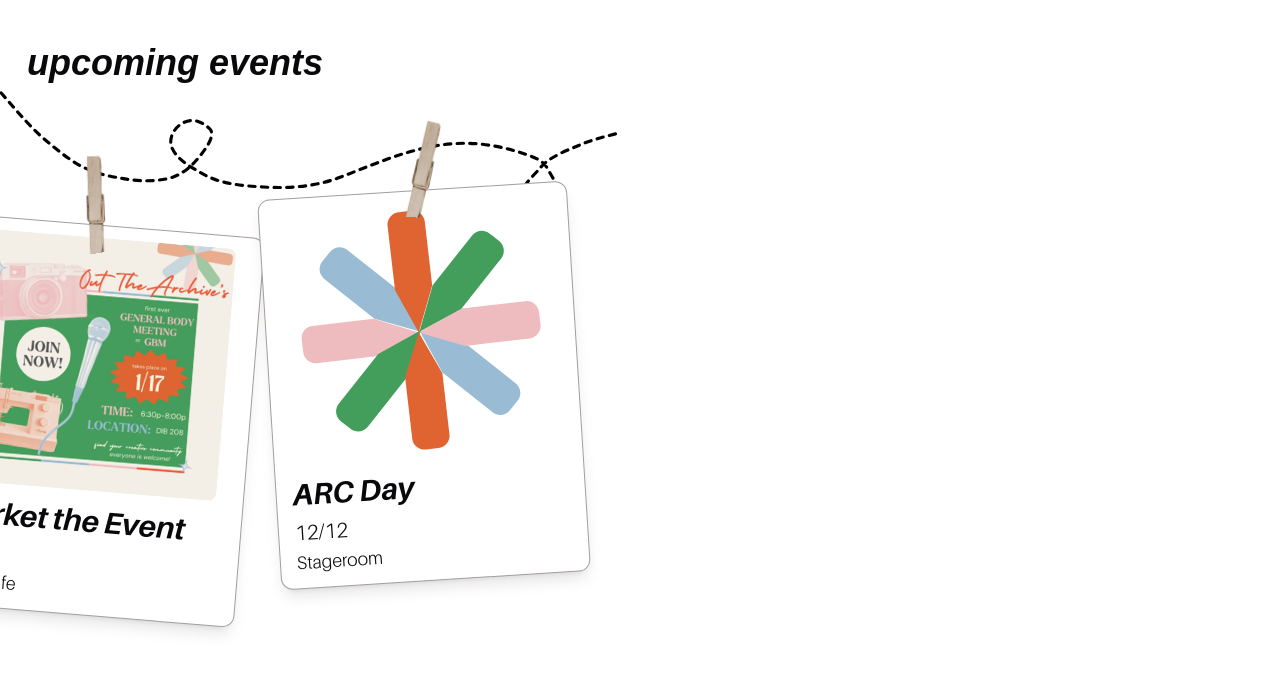
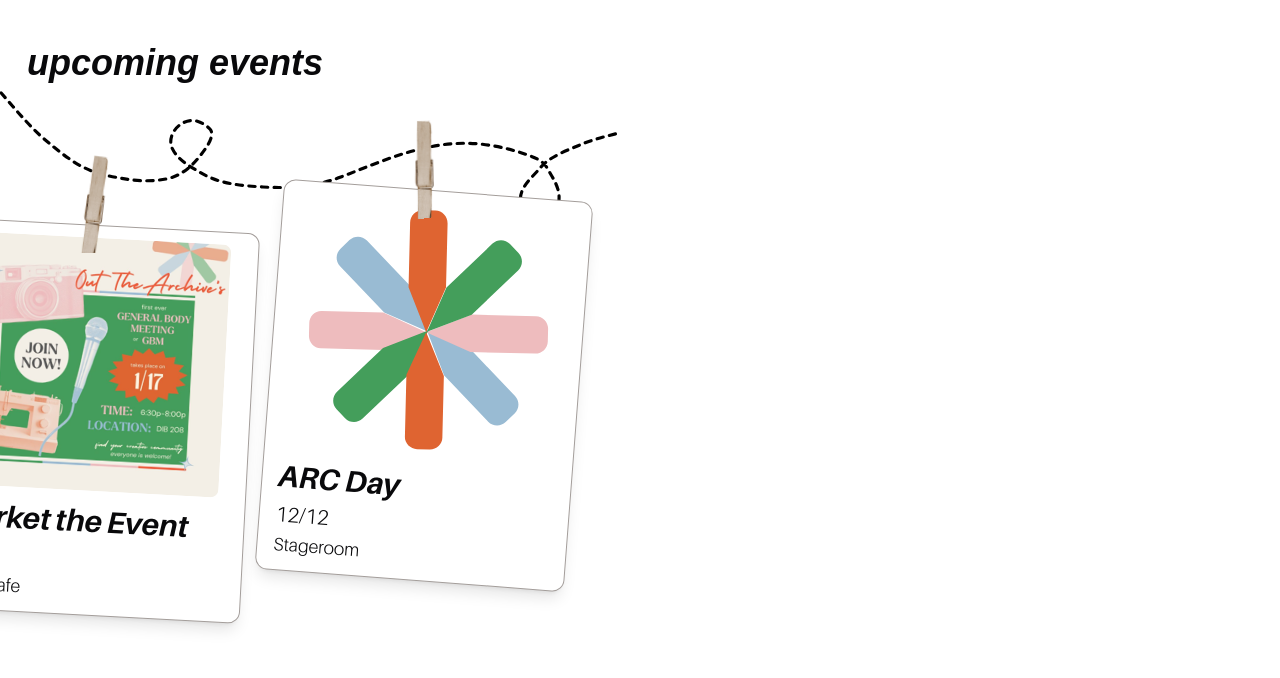
Before and after one commit to Out-The-Archive/main-site, a Next.js app: page / in a window 1280 px wide. Shown: the part 873-1551 px from the top of the page. Built offline with nearby package versions, Linux system fonts and the light colour scheme.

Commit message:
Simplified rerenders to just the parent container

```diff
--- a/src/app/sections/UpcomingEvents.tsx
+++ b/src/app/sections/UpcomingEvents.tsx
@@ -78,13 +78,18 @@ export default function UpcomingEventsSection() {
 
     const pathRef = useRef<SVGPathElement | null>(null);
 
+    //State to force a rerender on the parent container
+    const [countContainerRerender, setCountContainerRerender] = useState(0);
+
     const getPercentage = (id: number): number => {
         return 19 + (id - 1) * 47
+        //return 30 + (id - 1) * 47
     }
 
     // Move objects along the path based on a percentage of the line
     const moveObjects = (percentage: number): string => {
-        if (pathRef.current && pathLength > 0) {
+        if (pathRef.current) {
+            const pathLength =  Math.floor(pathRef.current.getTotalLength())
             const distance: number = (percentage * pathLength) / 100;
 
             const point: SVGPoint = pathRef.current.getPointAtLength(distance);
@@ -108,14 +113,14 @@ export default function UpcomingEventsSection() {
 
     }, [])
 
-    //Updates the path length
+    //Forces the parent container to rerender
     useEffect(() => {
         if (pathRef.current) {
-            const length = Math.floor(pathRef.current.getTotalLength())
-            setPathLength(length);
+            setCountContainerRerender(prevState => prevState + 1)
         }
     }, [svgPathProps]);
 
+    //Memorize event cards depending on the countRerender State
     const allEvents = useMemo(() => {
         return events.map((anEvent) => (
             <EventCard
@@ -127,23 +132,23 @@ export default function UpcomingEventsSection() {
                 imgSrc={anEvent.imgSrc}
             />
         ));
-    }, [pathLength])
+    }, [countContainerRerender])
 
     return (
         <section className="py-12">
         <h3 className="text-2xl mb-6font-aileron text-[32px] lg:text-[36px] font-bold italic pl-[27px] mb-[12px]">upcoming events</h3>
 
-            <div className="w-full max-w-[1400px] h-[340px]  lg:h-[500px] xl:h-[565px] mx-auto relative overflow-auto no-scrollbar">
+            <div className="w-full max-w-[1400px] h-[340px]  lg:h-[500px] xl:h-[565px] mx-auto relative overflow-auto no-scrollbar"
+                key={`${countContainerRerender}`}>
 
                 {/*Renders all events from the events file in public/upcomingEvents*/}
-                {pathLength > 0 ? allEvents : null}
+                {allEvents}
 
                 {/* The SVG path */}
                 <svg
                     xmlns="http://www.w3.org/2000/svg"
                     width={svgPathProps.width} height={svgPathProps.height} viewBox={svgPathProps.viewBox}
                     fill="none"
-                    key={currentBreakpoint}
                 >
                     <path
                         ref={pathRef}
```
